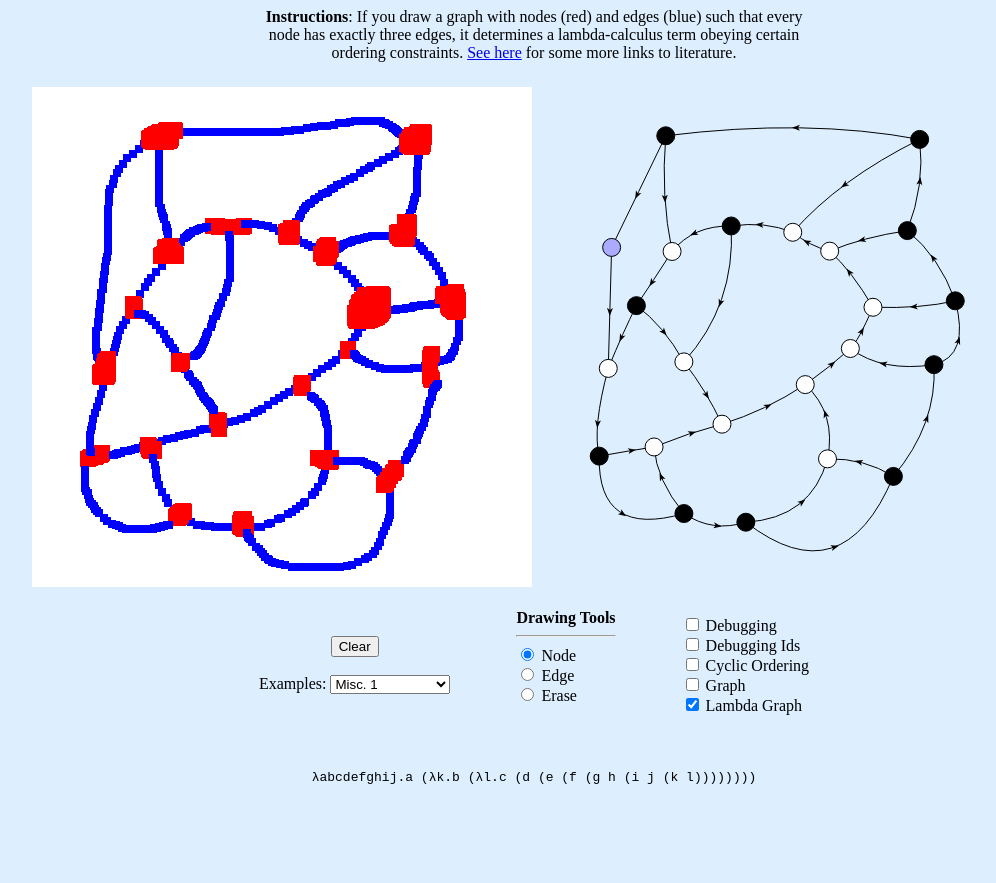
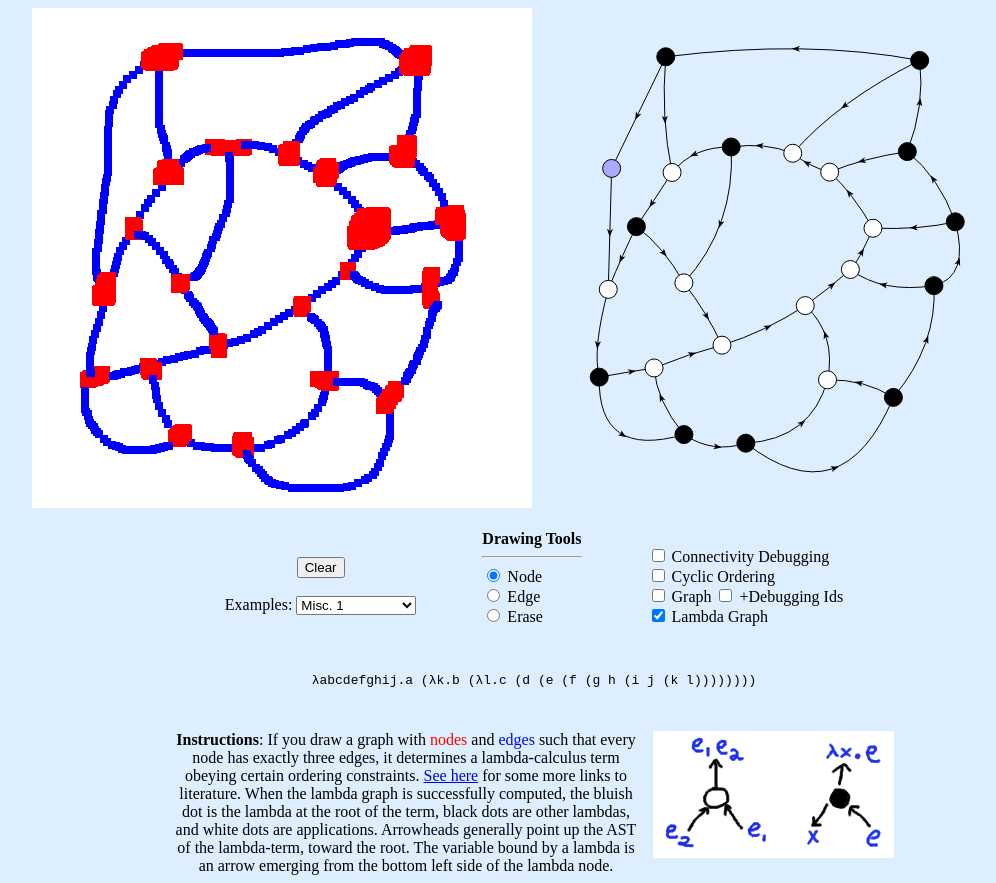
Before and after one commit to jcreedcmu/lambda-map-drawer, a website built with webpack: page public/index.html in a window 1280 px wide. Shown: the whole page, without its empty margins (106-1102 px from the left). Before the commit the page ends 800 px from the top, so only its background shows below. Built offline with nearby package versions, Linux system fonts and the light colour scheme.

Commit message:
More QoL improvements.

```diff
--- a/public/index.html
+++ b/public/index.html
@@ -4,11 +4,6 @@
   </head>
   <body>
 	 <center>
-		<div id="instr"><b>Instructions</b>: If you draw a graph with nodes (red) and edges (blue) such that
-		every node has exactly three edges, it determines a lambda-calculus term obeying certain
-		ordering constraints. <a href="https://github.com/jcreedcmu/lambda-maps/blob/master/README.md">See here</a>
-		for some more links to literature.
-</div>
 		<canvas id="c1"></canvas>
 		<canvas id="c2"></canvas>
 		<br>
@@ -50,12 +45,7 @@
 			 <td class="padleft">
 				<label>
 				  <input type="checkbox" id="renderDebug">
-				  Debugging
-				</label>
-				<br>
-				<label>
-				  <input type="checkbox" id="renderDebugId">
-				  Debugging Ids
+				  Connectivity Debugging
 				</label>
 				<br>
 				<label>
@@ -67,6 +57,10 @@
 				  <input type="checkbox" id="renderGraph">
 				  Graph
 				</label>
+				<label>
+				  <input type="checkbox" id="renderDebugId">
+				  +Debugging Ids
+				</label>
 				<br>
 				<label>
 				  <input type="checkbox" id="renderLambda" checked>
@@ -75,8 +69,21 @@
 			 </td>
 		  </tr>
 		</table>
-		<br>
 		<pre id="lambda"></pre>
+		<div id="instr">
+		  <img src="img/explain.png" class="floatright">
+		  <b>Instructions</b>: If you draw a graph
+		  with <font color="#f00">nodes</font>
+		  and <font color="#00f">edges</font> such that every node has
+		  exactly three edges, it determines a lambda-calculus term
+		  obeying certain ordering
+		  constraints. <a href="https://github.com/jcreedcmu/lambda-maps/blob/master/README.md">See
+			 here</a> for some more links to literature. When the lambda
+		  graph is successfully computed, the bluish dot is the lambda
+		  at the root of the term, black dots are other lambdas, and
+		  white dots are applications. Arrowheads generally point up the AST of the lambda-term, toward the root.
+		  The variable bound by a lambda is an arrow emerging from the bottom left side of the lambda node.
+		</div>
 	 </center>
 	 <script src="/js/bundle.js"></script>
   </body>
--- a/public/style.css
+++ b/public/style.css
@@ -16,5 +16,15 @@ td {
 
 
 #instr {
-  width: 35em; padding-bottom: 25px;
+  width: 45em; padding-top: 25px;
 }
+
+.floatright {
+  float: right;
+  margin-left: 15px;
+  margin-bottom: 15px;
+}
+
+pre {
+  min-height: 1.5em;
+}
```
Also changed, not shown: public/img/explain.png (added).
